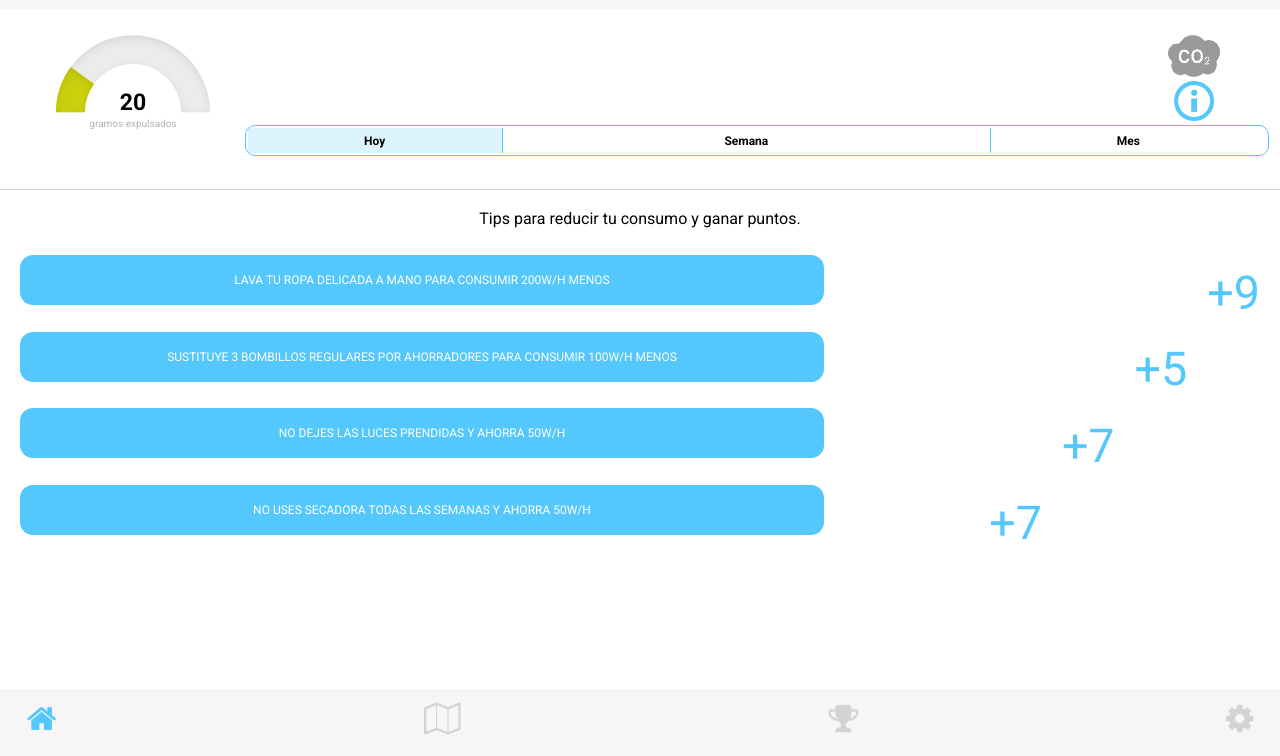
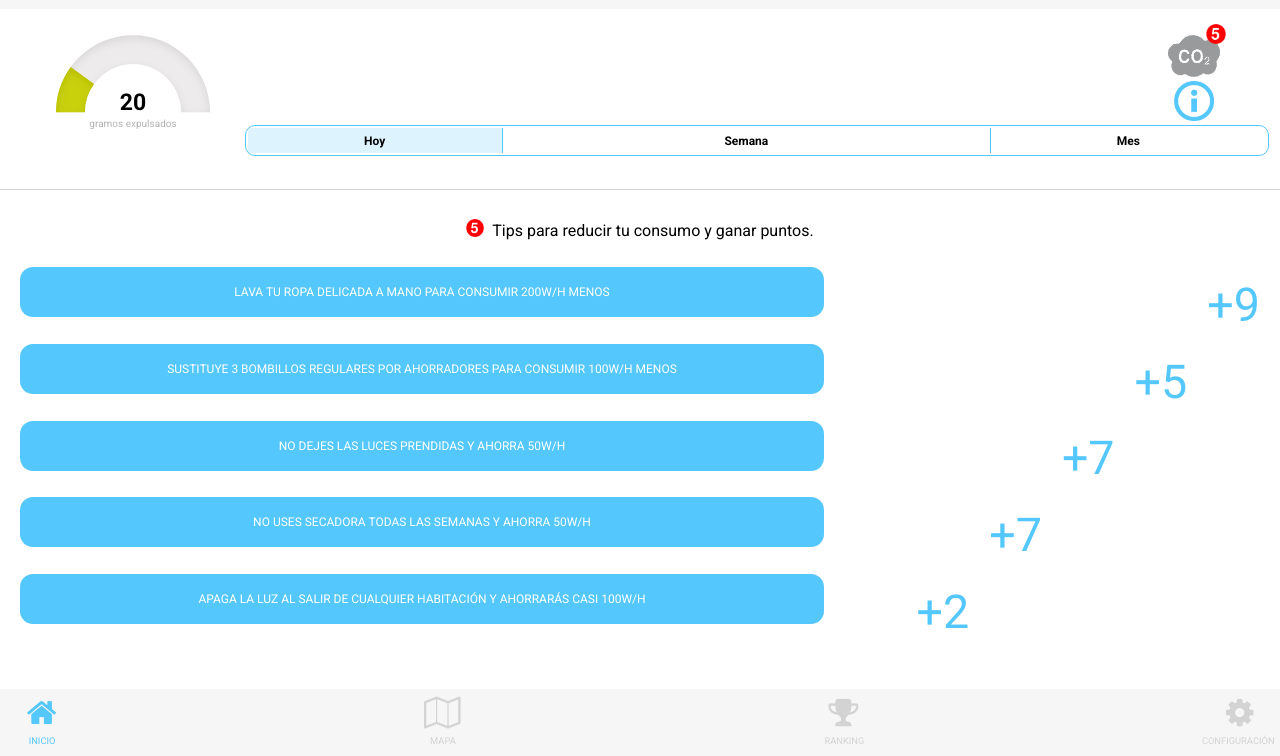
Before and after one commit to javierlopm/interfacesProy3, a plain HTML site: page tips-co2.html in a window 1280 px wide. Shown: the part 44-800 px from the top of the page. Drawn offline with Linux system fonts and the light colour scheme.

Commit message:
Menu con label, te debo un coñazo

```diff
--- a/css/main.css
+++ b/css/main.css
@@ -256,3 +256,24 @@ th {
 #code input.placeholder {
   text-align: center;
 }
+
+.badge2 {
+  right: 55px;
+  margin-top: 68px;
+  position: absolute;
+}
+
+.badge2 img {
+  width: 22px;
+}
+
+.menu-label {
+  font-size: 7pt;
+  text-decoration: none;
+  position: fixed;
+  bottom: 1px;
+}
+
+.menucito {
+  margin-top: -6px;
+}
--- a/css/tips.css
+++ b/css/tips.css
@@ -102,3 +102,19 @@
   margin-top: 28pt;
   margin-right: 15pt;
 }
+
+.badge img {
+  width: 18px;
+  margin-right: 8px;
+  padding-top: 10px;
+}
+
+.absolute {
+  position: absolute;
+  right: 46px;
+  top: 5px;
+}
+
+.absolute img {
+  width: 20px;
+}
--- a/js/main.js
+++ b/js/main.js
@@ -237,16 +237,17 @@ function create_menu(blue) {
   </div>*/
 
   var tags = [
-    { link:"inicio.html" , icon:"fa-home"  , id:"ic-home"},
-    { link:"mapa.html"   , icon:"fa-map-o" , id:"ic-map" },
-    { link:"ranking.html", icon:"fa-trophy", id:"ic-ranking" },
-    { link:"conf.html"   , icon:"fa-cog"   , id:"ic-conf" }
+    { margin: 2, label: "INICIO", link:"inicio.html" , icon:"fa-home"  , id:"ic-home"},
+    { margin: 6, label: "MAPA", link:"mapa.html"   , icon:"fa-map-o" , id:"ic-map" },
+    { margin: -4, label: "RANKING", link:"ranking.html", icon:"fa-trophy", id:"ic-ranking" },
+    { margin: -24, label: "CONFIGURACIÓN", link:"conf.html"   , icon:"fa-cog"   , id:"ic-conf" }
   ]
 
   for (var i = 0 ; i <= tags.length; i++) {
     /* Creating div */
     var ext_tag = document.createElement("div");
     ext_tag.setAttribute("id","flex-item" + (i+1));
+    ext_tag.setAttribute("class","menucito");
 
     /* Creating link for icon */
     var link    = document.createElement("a");
@@ -267,8 +268,14 @@ function create_menu(blue) {
     icon.setAttribute("class","fa " + tags[i].icon + " fa-2x");
     icon.setAttribute("aria-hidden","true");
 
+    var label = document.createElement("p");
+    label.setAttribute("class", "menu-label");
+    label.setAttribute("style", "margin-left: " + tags[i].margin + "px;");
+    label.innerHTML = tags[i].label;
+
     /* Now we assemble */
     link.appendChild(icon);
+    link.appendChild(label);
     ext_tag.appendChild(link);
     document.getElementById("menu-container").appendChild(ext_tag);
   }
--- a/tips-co2.html
+++ b/tips-co2.html
@@ -41,6 +41,7 @@
           }
         </script>
         <div class="icon" style="margin-top: 26px;">
+          <span class="badge absolute"><img src="img/badge.png"></span>
           <span class="type"><img src="img/CO2.png" width="52px" height="42px"></span></br>
           <span class="info"><img onclick="openModal('img/info.png', 'none')" src="img/info.png"></span>
         </div></br>
@@ -57,7 +58,7 @@
         </div>
       </div>
       </br>
-      Tips para reducir tu consumo y ganar puntos.
+      <span class="badge"><img src="img/badge.png"></span>Tips para reducir tu consumo y ganar puntos.
       <div id="tiplist">
         <div class="tip">
           <div class="tiptext">LAVA TU ROPA DELICADA A MANO PARA CONSUMIR 200W/H MENOS</div>
@@ -75,6 +76,10 @@
           <div class="tiptext">NO USES SECADORA TODAS LAS SEMANAS Y AHORRA 50W/H</div>
           <span>+7</span>
         </div>
+        <div class="tip">
+          <div class="tiptext">APAGA LA LUZ AL SALIR DE CUALQUIER HABITACIÓN Y AHORRARÁS CASI 100W/H</div>
+          <span>+2</span>
+        </div>
       </div>
     </div>
     <div id="menu">
@@ -90,7 +95,7 @@
         <span class="close">x</span>
         </br></br>
         <img id="point" src="">
-        La aplicación mide tu consumo de agua gracias a los datos obtenidos desde tu proveedor de servicios.
+        La aplicación mide tu emisión de CO2 gracias al sensor de velocidad de tu teléfono, que se activa cuando viajas en auto.
         </br></br>
       </div>
 
```
Also changed, not shown: inicio.html (+4 -0 lines), tips-elec.html (+7 -2 lines), tips-recy.html (+6 -1 lines), tips-water.html (+6 -1 lines), img/badge.png (added).
